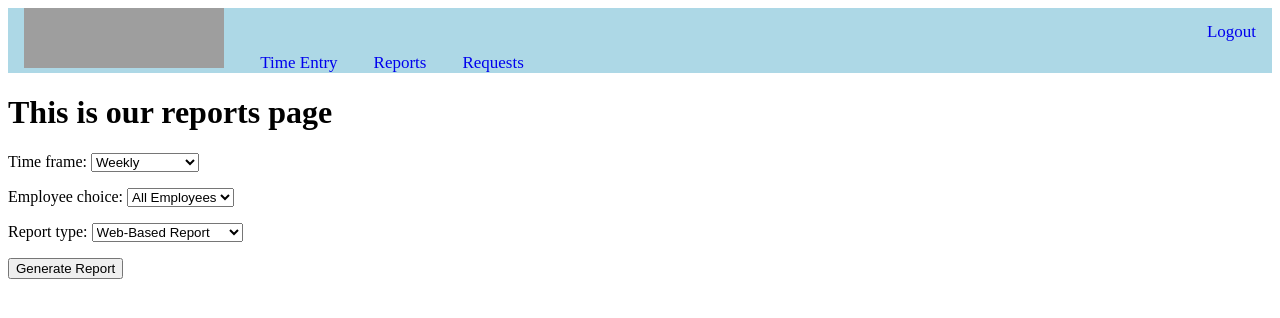
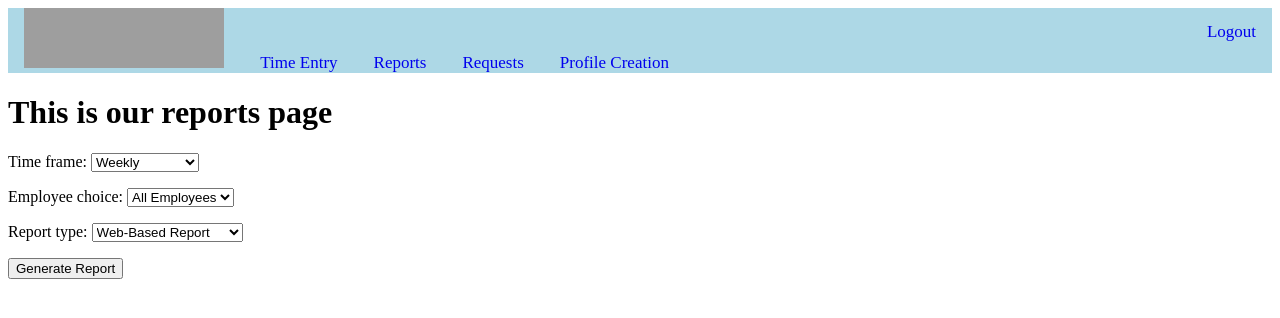
Before and after one commit to JMD-03/INFSYS4850, a Django app: page /reports/ in a window 1280 px wide. Shown: the top 318 px of the page. Run offline with Django 3.2, Linux system fonts and the light colour scheme; the visitor is signed in with stand-in values (Sample User, id 1); grey boxes are pictures that could not be loaded.

Commit message:
updates to navbar and login

```diff
--- a/src/templates/navbar.html
+++ b/src/templates/navbar.html
@@ -41,8 +41,8 @@ color: white;
 <a href="{% url 'reports' %}">Reports</a>
 <a href="{% url 'requests' %}">Requests</a>
 <a style="float: right;" href="{% url 'logout' %}">Logout</a>
-{% if request.user.is_manager %}
-<a href="{% url 'profiles' %}">Profile Management</a>
+{% if request.user.is_staff %}
+<a href="{% url 'profileCreation' %}">Profile Creation</a>
 {% endif %}
 <!--
           <button
--- a/src/templates/registration/login.html
+++ b/src/templates/registration/login.html
@@ -17,7 +17,9 @@
 </head>
 <form method="post" action="{% url 'login' %}">
   {% csrf_token %}
+  <h1 style="text-align: center;">Medical Office Online Timekeeping System</h1>
   <table class="login" align="center">
+
     <tr>
       <td>{{ form.username.label_tag }}</td>
       <td>{{ form.username }}</td>
```
Also changed, not shown: 1 other file.
